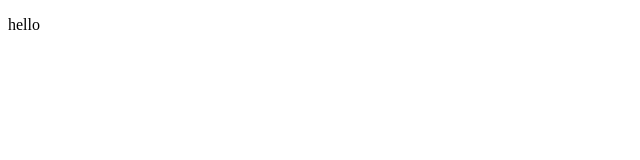
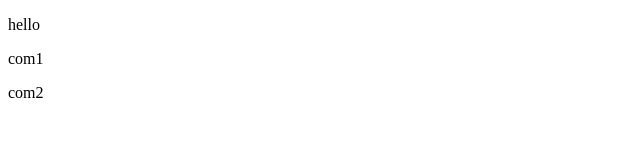
Before and after one commit to frontend132/lect1, a plain HTML site: page index.html in a window 1280 px wide. Shown: the full height of the page, 0-640 px from the left. Drawn offline with Linux system fonts and the light colour scheme.

Commit message:
Coommit3

```diff
--- a/index.html
+++ b/index.html
@@ -7,6 +7,8 @@
 </head>
 <body>
 	<p>hello</p>
+	<p>com1</p>
+	<p>com2</p>
 
 </body>
 </html>
```
